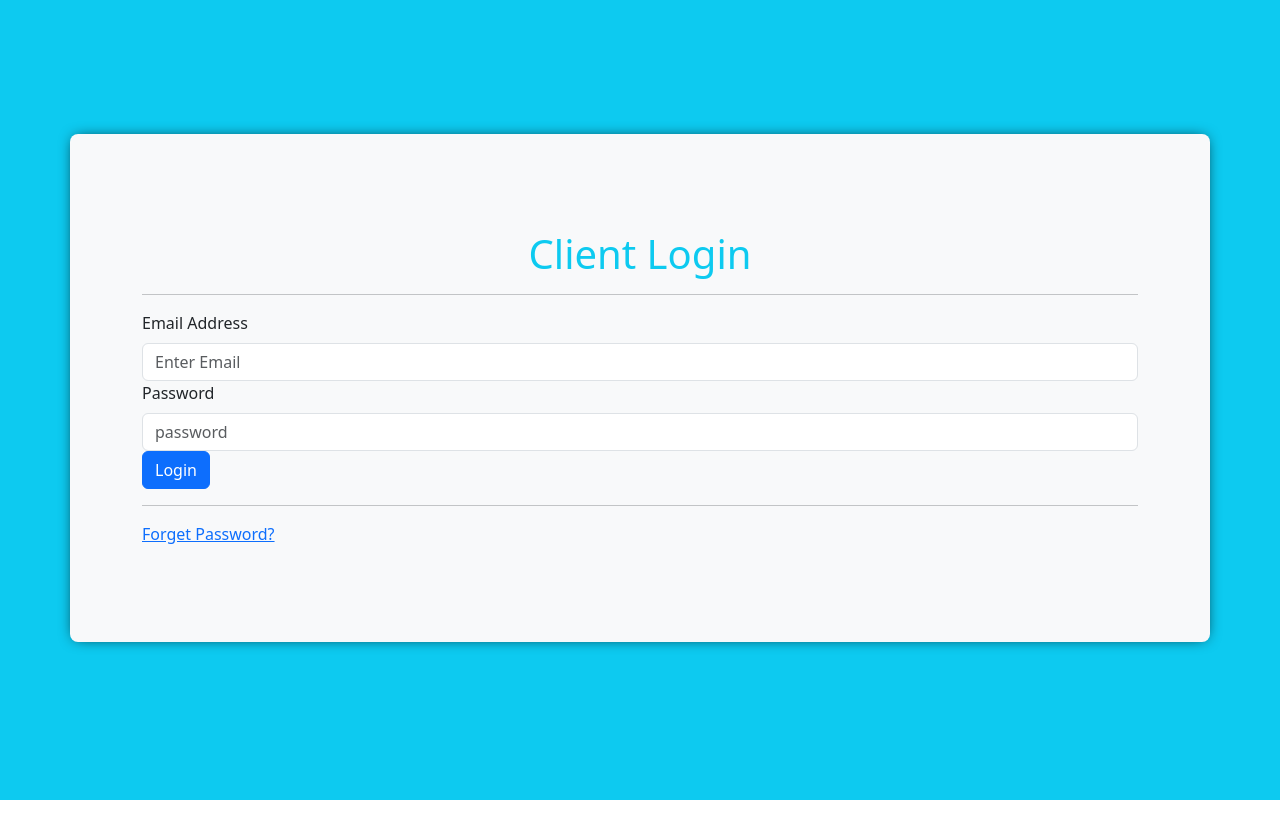
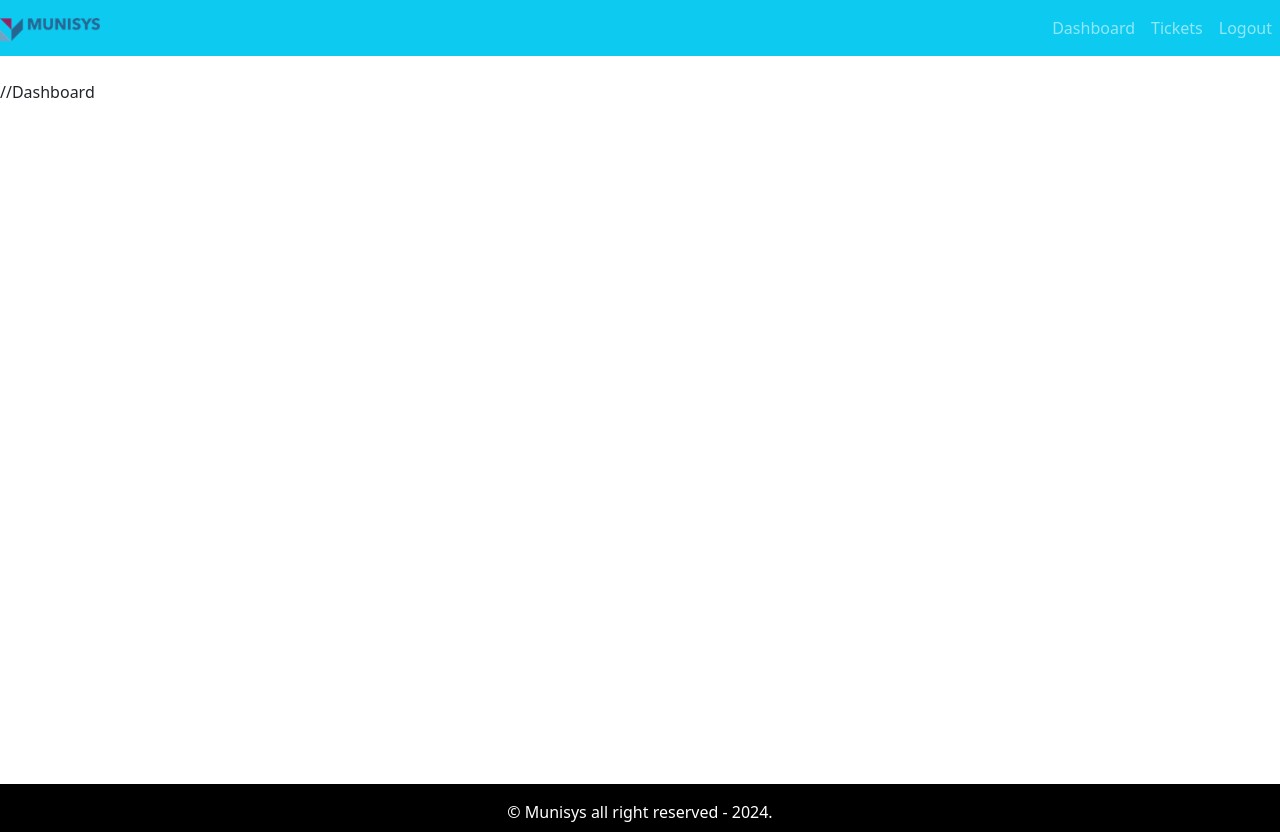
Before and after one commit to ayamte/CRM-frontend, a React (Create React App) app: page / in a window 1280 px wide. Before the commit the page ends 800 px from the top, so only its background shows below. Built offline with nearby package versions, Linux system fonts and the light colour scheme.

Commit message:
layout is added

```diff
--- a/src/App.css
+++ b/src/App.css
@@ -0,0 +1,24 @@
+.default-layout{
+  display: grid;
+  grid-template-rows: 80px auto 3rem;
+  grid-template-areas:
+  "header"
+  "main"
+  "footer";
+}
+
+header{
+  grid-area: header;
+}
+
+main{
+  grid-area: main;
+  min-height: 88vh;
+}
+
+footer{
+  grid-area: footer;
+  background: black;
+  padding: 1rem;
+  color: white;
+}
--- a/src/App.js
+++ b/src/App.js
@@ -3,12 +3,16 @@
 
 import {Button} from 'react-bootstrap'
 import {Entry} from "./page/entry/Entry.page";
+import DefaultLayout from "./layout/DefaultLayout";
 
 
 function App() {
   return (
     <div className="App">
-      <Entry />
+      {/*<Entry />*/}
+      <DefaultLayout>
+        //Dashboard
+      </DefaultLayout>
     </div>
   );
 }
--- /dev/null
+++ b/src/layout/DefaultLayout.js
@@ -0,0 +1,26 @@
+import React from 'react'
+import Header from './partials/Header.comp'
+import Footer from './partials/Footer.comp'
+
+
+const DefaultLayout = ({children}) => {
+  return (
+    <div className="default-layout" >
+
+      <header className='header'>
+         <Header/>
+      </header>
+
+      <main className='main'>
+         {children}
+      </main>
+
+      <footer className="footer">
+        <Footer/>
+      </footer>
+
+    </div>
+  )
+}
+
+export default DefaultLayout
--- /dev/null
+++ b/src/layout/partials/Footer.comp.js
@@ -0,0 +1,11 @@
+import React from 'react'
+
+const Footer = () => {
+  return (
+    <div className="text-center copy-right">
+      &copy; Munisys all right reserved - 2024.
+    </div>
+  )
+}
+
+export default Footer
--- /dev/null
+++ b/src/layout/partials/Header.comp.js
@@ -0,0 +1,25 @@
+import React from 'react'
+import {Navbar, Nav, NavbarBrand} from 'react-bootstrap'
+import logo from '../../assets/img/logo.png'
+
+
+
+const Header = () => {
+  return (
+    <Navbar collapseOnSelect variant="dark" bg="info" expand="md">
+      <Navbar.Brand>
+        <img src={logo} all="logo" width="100px"/>
+      </Navbar.Brand>
+      <Navbar.Toggle aria-controls="basic-navbar-nav"/>
+      <Navbar.Collapse id="basic-navbar-nav">
+        <Nav className="ms-auto">
+          <Nav.Link href="/dashboard">Dashboard</Nav.Link>
+          <Nav.Link href="/tickets">Tickets</Nav.Link>
+          <Nav.Link href="/logout">Logout</Nav.Link>
+        </Nav>
+      </Navbar.Collapse>
+    </Navbar>
+  )
+}
+
+export default Header
```
Also changed, not shown: src/assets/img/logo.png (added).
